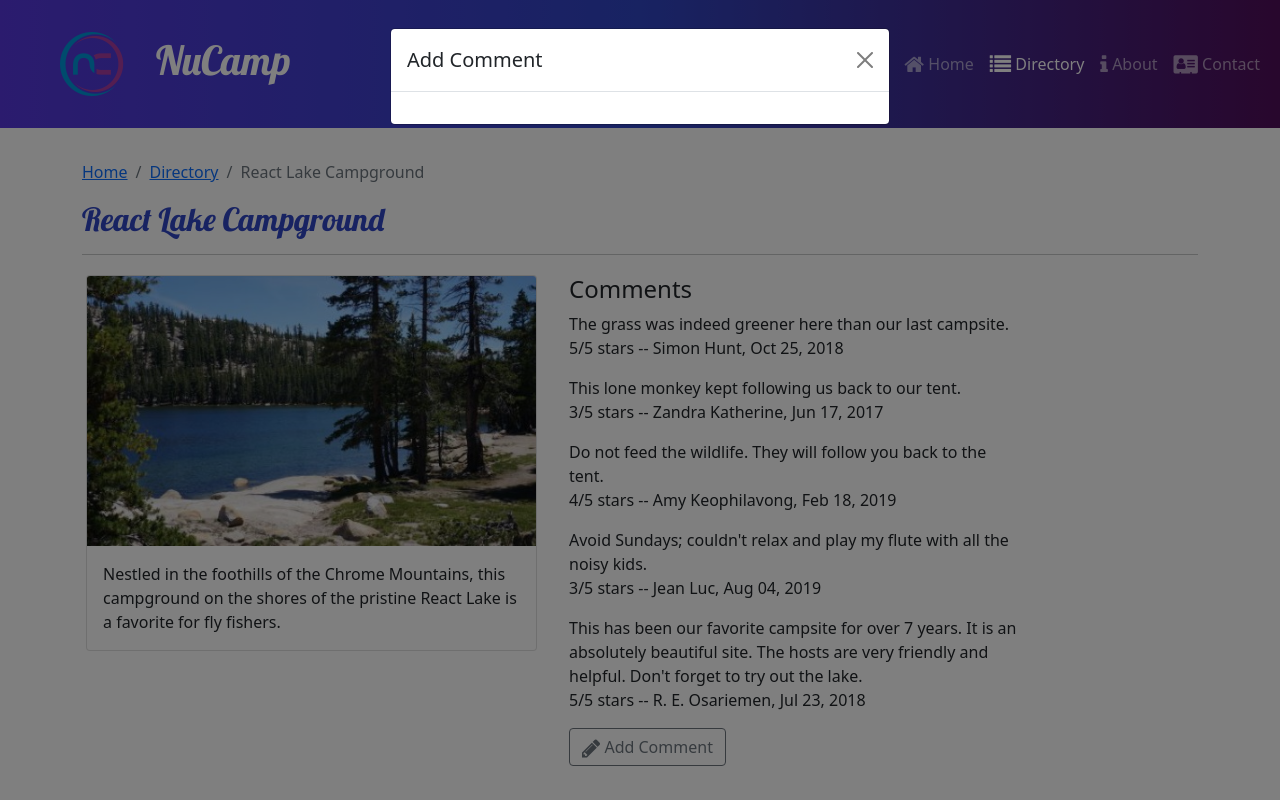
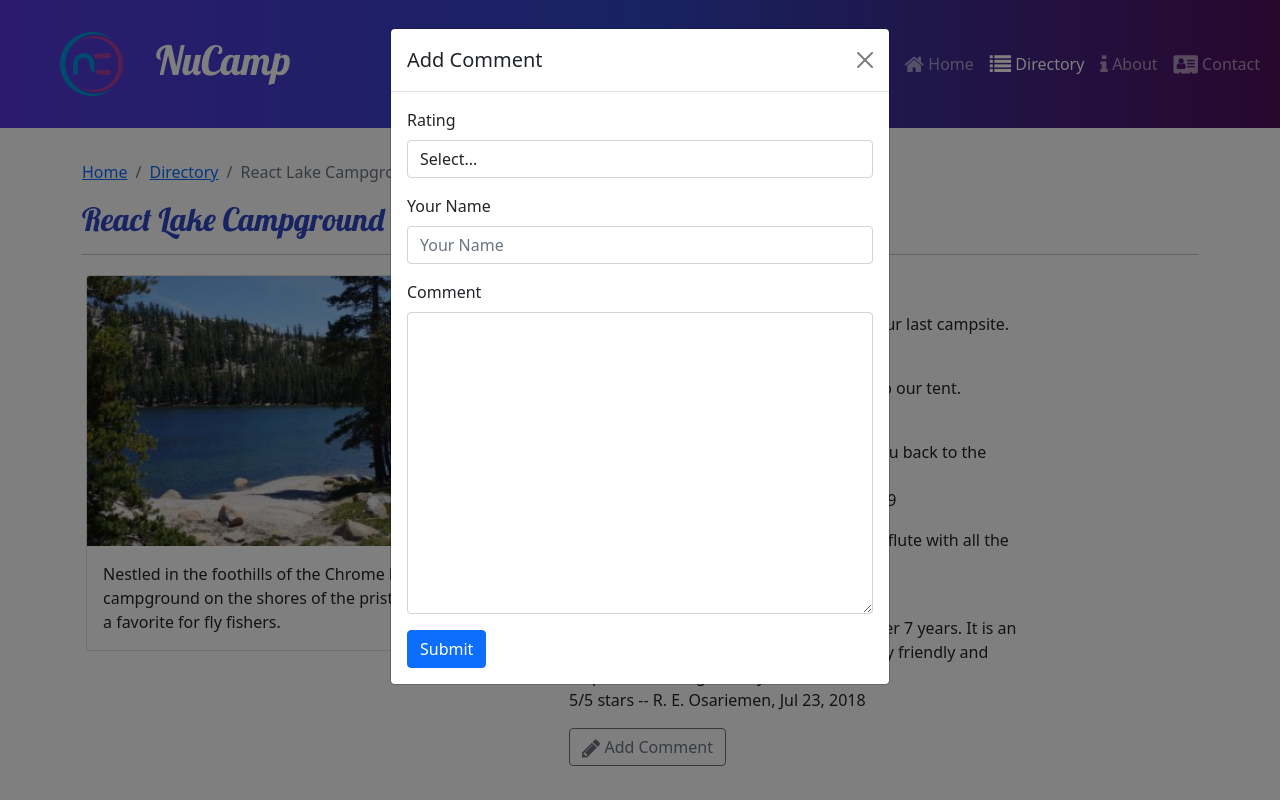
Before and after one commit to fgarciadp/Nucamp-Project-01, a React (Create React App) app: page /directory/0 in a window 1280 px wide. Both pictures are taken after a click on the button "Add Comment". Shown: the top 800 px of the page. Built offline with nearby package versions, Linux system fonts and the light colour scheme.

Commit message:
Update CommentForm.js
Updated the values to be provided inside the form

```diff
--- a/src/features/comments/CommentForm.js
+++ b/src/features/comments/CommentForm.js
@@ -20,11 +20,7 @@
 
         setModalOpen(false);
 
-        const initialValues = {
-            rating:'undefined',
-            author:[],
-            commentText:[],
-        }
+
 
     }
     return (
@@ -37,8 +33,54 @@
                     Add Comment
                 </ModalHeader>
                 <ModalBody>
-                    <Formik initialValues>
-
+                    <Formik initialValues={{
+                        rating: undefined,
+                        author: '',
+                        commentText: '',
+                    }} onSubmit={handleSubmit}>
+                        <Form>
+                            <FormGroup>
+                                <Label for='rating'>
+                                    Rating
+                                </Label>
+                                <Field
+                                    name='rating'
+                                    as='select'
+                                    className='form-control'
+                                >
+                                    <option>Select...</option>
+                                    <option>1</option>
+                                    <option>2</option>
+                                    <option>3</option>
+                                    <option>4</option>
+                                    <option>5</option>
+                                </Field>
+                            </FormGroup>
+                            <FormGroup>
+                                <Label htmlFor="author">
+                                    Your Name
+                                </Label>
+                                <Field
+                                    name='author'
+                                    placeholder='Your Name'
+                                    className='form-control'
+                                />
+                            </FormGroup>
+                            <FormGroup>
+                                <Label htmlFor="commentText">
+                                    Comment
+                                </Label>
+                                <Field
+                                    name='commentText'
+                                    as='textarea'
+                                    rows='12'
+                                    className='form-control'
+                                />
+                            </FormGroup>
+                            <Button type='submit' color='primary'>
+                                Submit
+                            </Button>
+                        </Form>
                     </Formik>
                 </ModalBody>
             </Modal>
```
